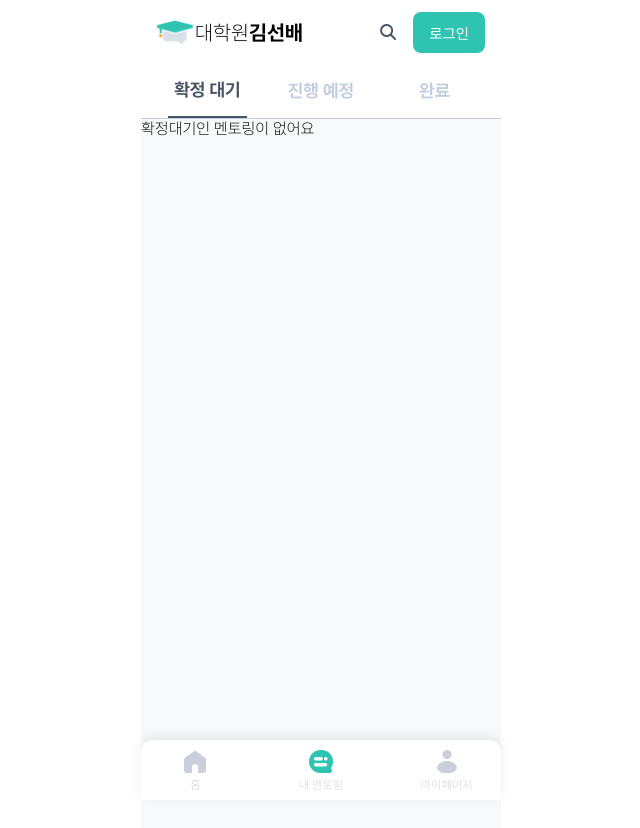
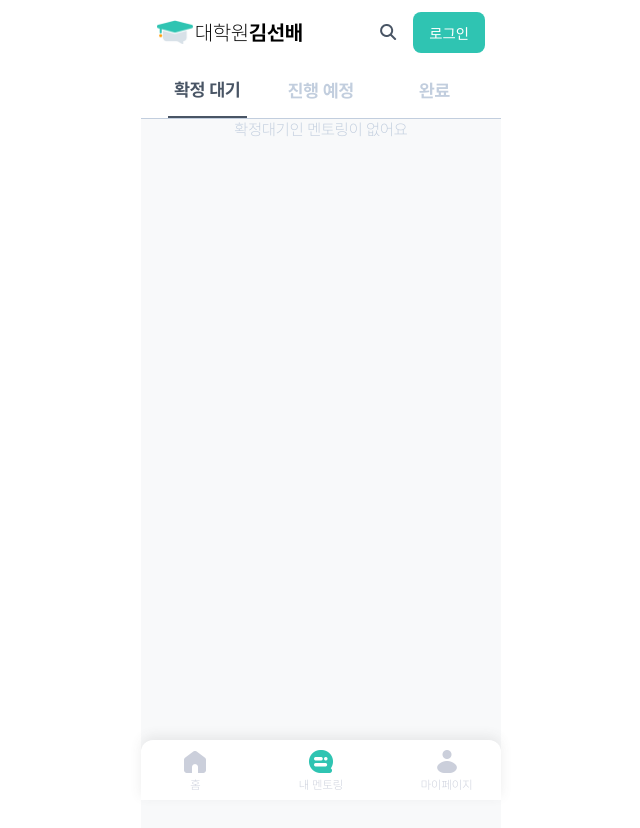
Before and after one commit to WE-ARE-RACCOONS/postgraduate-front, a Next.js app: page /junior/mentoring in a window 1280 px wide. Shown: the top 828 px of the page, without its empty margins (319-959 px from the left). Built offline with nearby package versions, Linux system fonts and the light colour scheme; no server answers.

Commit message:
RAC-334 fix: 대학생 멘토링 ~인 멘토링이 없어요 ui 수정

```diff
--- a/src/components/Bar/TapBar/JuniorTab/JTabBar.styled.ts
+++ b/src/components/Bar/TapBar/JuniorTab/JTabBar.styled.ts
@@ -20,6 +20,17 @@ export const MentoringBox = styled.div`
   background: #fff;
   box-shadow: 0px 0px 8px 0px rgba(73, 85, 101, 0.2);
   margin: 2.3%;
+`;
+export const NoMentoring = styled.div`
+  color: #c2cede;
+  text-align: center;
+  font-family: Pretendard;
+  font-size: 1rem;
+  font-style: normal;
+  font-weight: 400;
+  line-height: 140%; /* 1.4rem */
+  display: flex;
+  justify-content: center;
 `;
 export const TabWrap = styled.div`
   display: flex;
--- a/src/components/Bar/TapBar/JuniorTab/JTabBar.tsx
+++ b/src/components/Bar/TapBar/JuniorTab/JTabBar.tsx
@@ -9,6 +9,7 @@ import {
   TabResultContainer,
   MentoringBox,
   DateDoneBtn,
+  NoMentoring
 } from './JTabBar.styled';
 import { useAtom, useAtomValue } from 'jotai';
 import { activeTabAtom } from '@/stores/tap';
@@ -193,7 +194,7 @@ function TabBar() {
                 </MentoringBox>
               );
             })
-          : `${TAB_STATE[activeTab]}인 멘토링이 없어요`}
+          : <NoMentoring>{TAB_STATE[activeTab]}인 멘토링이 없어요</NoMentoring>}
       </div>
     );
   };
```
